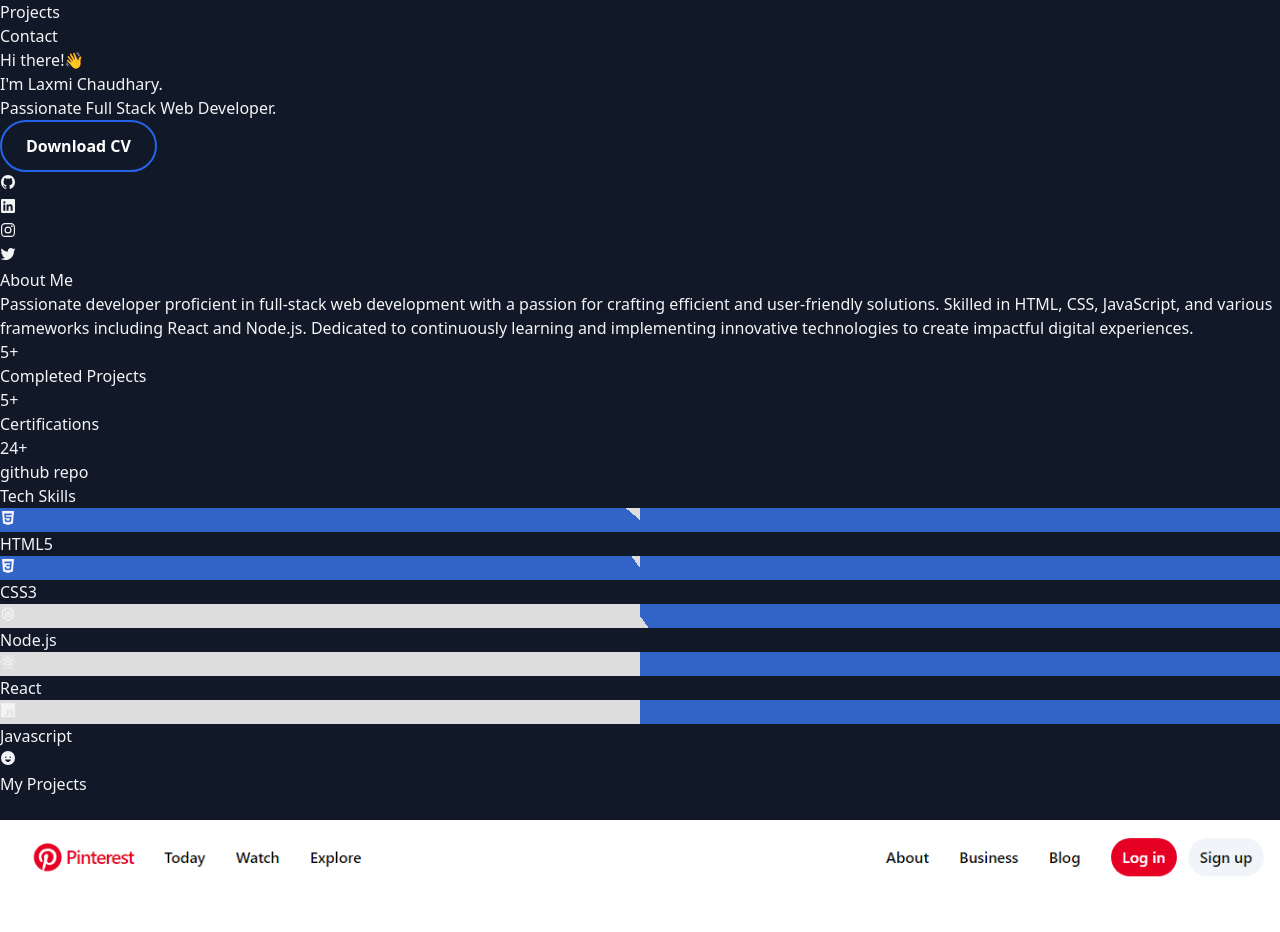
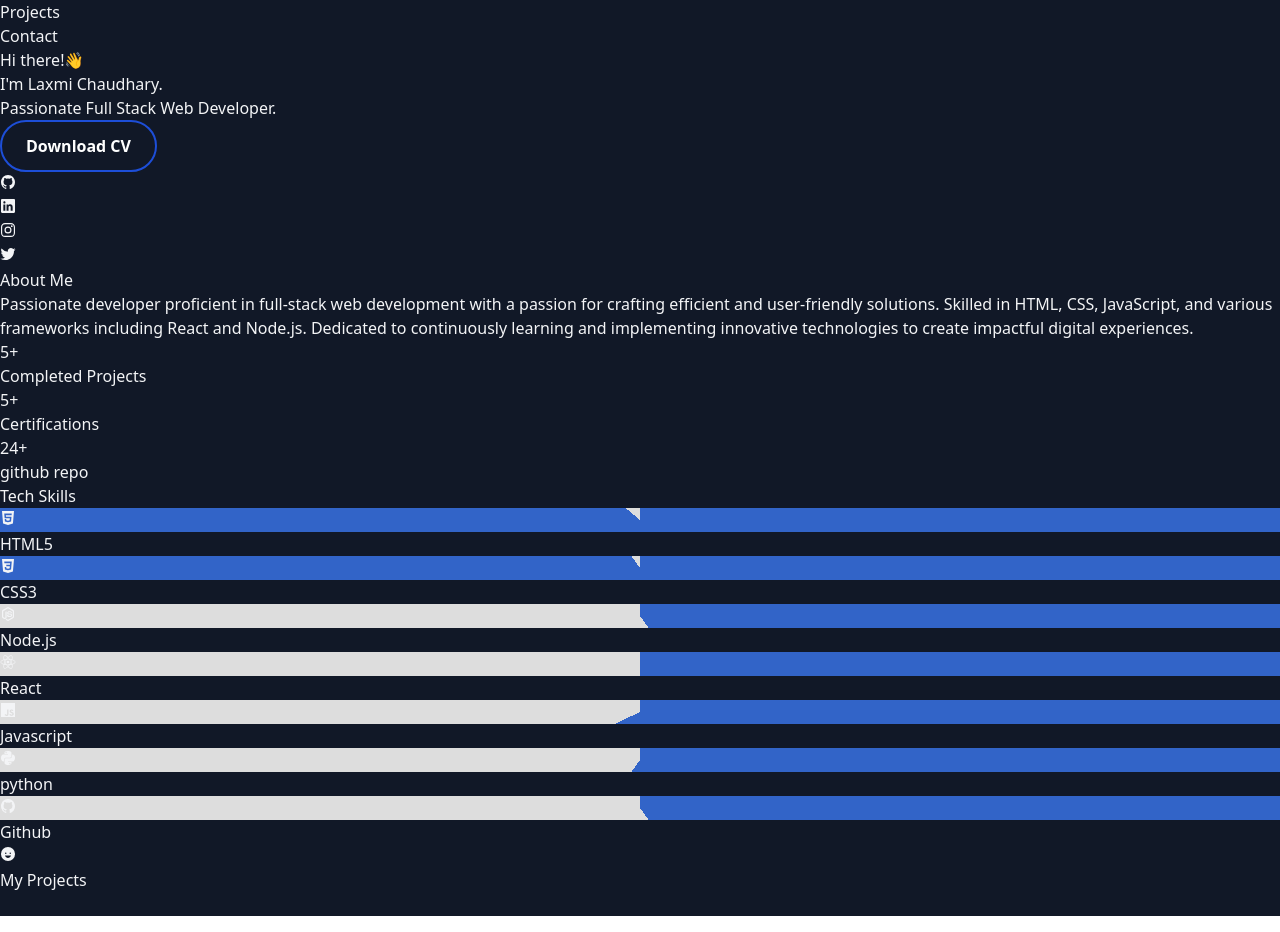
Before and after one commit to ltc01/Routey, a React (Vite) app: page / in a window 1280 px wide. Shown: the part 240-1172 px from the top of the page. Built offline with nearby package versions, Linux system fonts and the light colour scheme.

Commit message:
Fixed contact layout

```diff
--- a/src/components/Contact.jsx
+++ b/src/components/Contact.jsx
@@ -14,13 +14,13 @@ const Contact = () => {
                 </h3>
                 <p className="text-gray-400 my-1 text-lg">Get in touch</p>
 
-                <div className='mt-10 flex md:flex-row flex-col gap-6 max-w-5xl bg-gray-800 p-6 rounded-lg mx-auto'>
+                <div className='mt-10 flex md:flex-row flex-col gap-6 max-w-lg bg-gray-800 p-6 rounded-lg mx-auto'>
 
-                    <form action="" className='flex flex-col flex-1 gap-5'>
-                        <input type="text" name="" id="" placeholder='Enter Full Name...' />
-                        <input type="email" name="" id="" placeholder='Enter Email Address...' />
-                        <textarea placeholder="Enter Your Message..." rows={10}></textarea>
-                        <button className='btn-primary w-fit'>Submit</button>
+                    <form action="/submit-form" method="post" className='flex flex-col flex-1 items-center gap-5'>
+                        <input type="text" className='bg-gray-700 w-full text-md text-white' name="username" id="username" placeholder='Enter Full Name...'  />
+                        <input type="email" className='bg-gray-700 w-full text-md text-white' name="email" id="email" placeholder='Enter Email Address...' />
+                        <textarea placeholder="Enter Your Message..." className='bg-gray-700 w-full text-md text-white' rows={5} name='message'></textarea>
+                        <button className='btn-primary w-fit'type='submit'>Submit</button>
                     </form>
                     {/* <div className='flex flex-col gap-1'>
                      {
--- a/src/components/Skills.jsx
+++ b/src/components/Skills.jsx
@@ -30,7 +30,19 @@ const Skills = () => {
             logo: 'logo-javascript',
             level: 'Javascript',
             text: 'text-yellow-500',
-            count: 50,
+            count: 68,
+        },
+        {
+            logo: 'logo-python',
+            level: 'python',
+            text: 'text-green-500',
+            count: 60,
+        },
+        {
+            logo: 'logo-github',
+            level: 'Github',
+            text: 'text-white',
+            count: 40,
         },
     ]
   return (
@@ -42,7 +54,7 @@ const Skills = () => {
                 <h3 className='text-4xl font-bold'>
                     Tech <span className="text-blue-600">Skills</span></h3>
                 {/* <p className="text-gray-400 mt-3 text-lg">My knowledge</p> */}
-                <div className="flex item-center justify-center mt-12 gap-10 flex-wrap">
+                <div className="flex item-center px-2 lg:px-40 justify-center mt-12 gap-10 flex-wrap">
                     {
                         skills?.map((skill, i) => (
                             <div
--- a/src/index.css
+++ b/src/index.css
@@ -10,7 +10,7 @@ body {
  @apply box-border bg-gray-900 text-gray-100;
 }
 .btn-primary{
-  @apply hover:bg-blue-500 bg-blue-500/0 border-2 border-blue-600 font-semibold text-white md:mx-0 mx-auto rounded-full py-3 px-6 flex items-center gap-2;
+  @apply hover:bg-blue-700 bg-blue-500/0 border-2 border-blue-700 font-semibold text-white md:mx-0 mx-auto rounded-full py-3 px-6 flex items-center gap-2;
 }
 .pic::after{
   @apply content-[''] w-full left-0 top-0 rounded-xl rotate-12 h-full -z-10 absolute bg-gray-700;
@@ -27,5 +27,5 @@ input, textarea{
   @apply text-lg;
 }
 ::selection{
-  @apply bg-blue-500;
+  @apply bg-blue-950
 }
```
